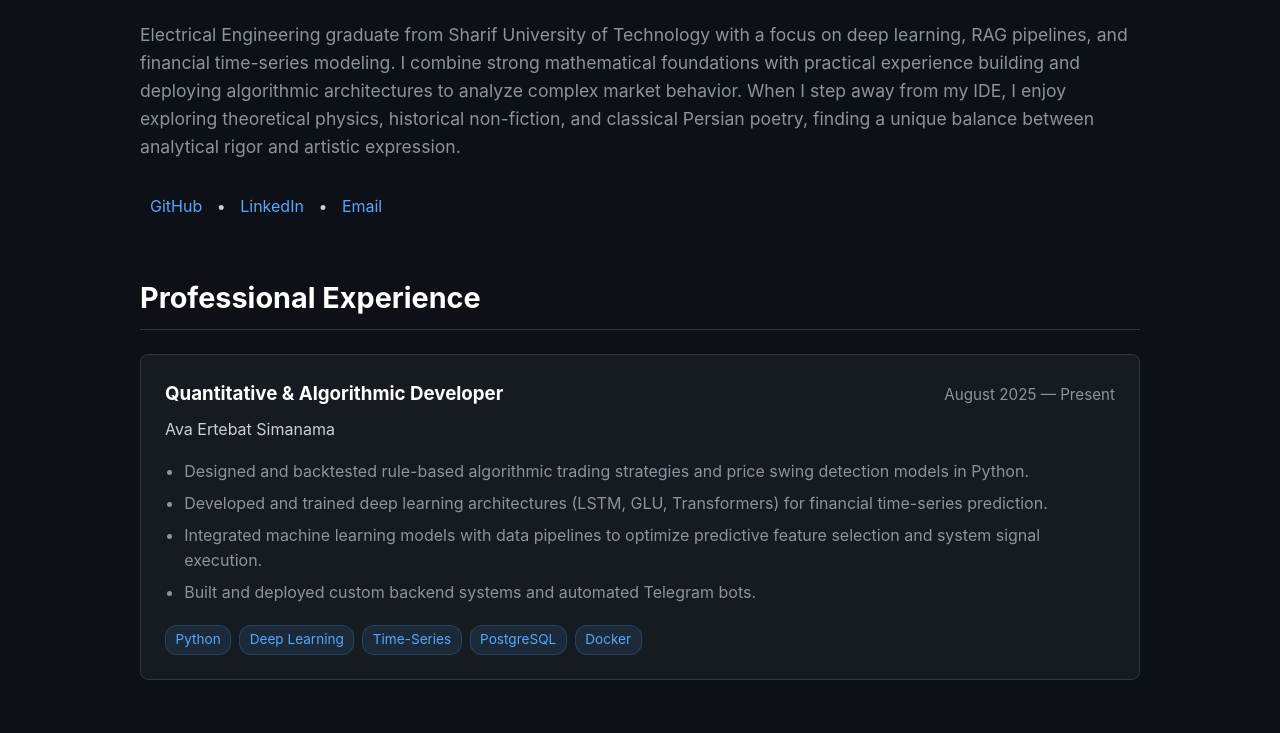
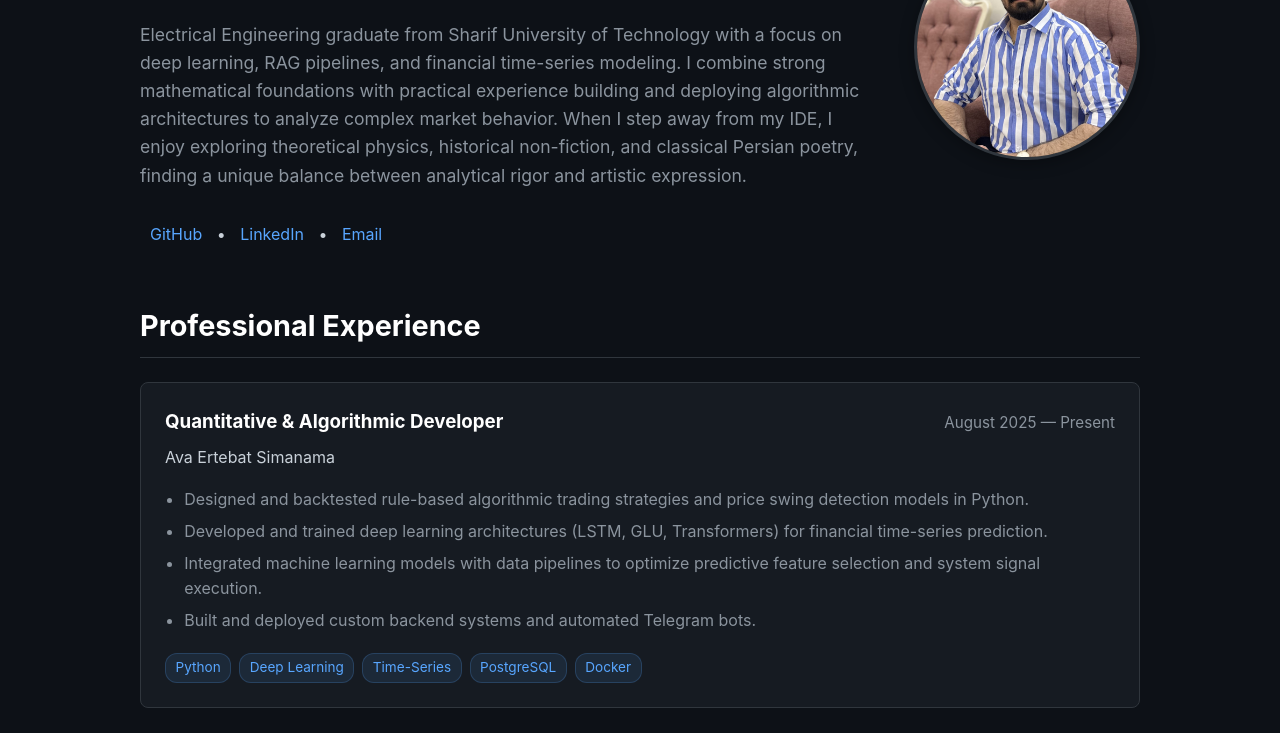
Before and after one commit to ArdalanGerami/ArdalanGerami.github.io, a plain HTML site: page index.html in a window 1280 px wide. Shown: the part 280-1013 px from the top of the page. Drawn offline with Linux system fonts and the light colour scheme.

Commit message:
Update index.html

```diff
--- a/index.html
+++ b/index.html
@@ -49,6 +49,29 @@
       margin: 0 auto;
       padding: 4rem 5%;
     }
+    .about-container {
+      display: flex;
+      align-items: center;
+      justify-content: space-between;
+      gap: 2rem;
+      flex-wrap: wrap-reverse;
+    }
+    .about-text-content {
+      flex: 1;
+      min-width: 300px;
+    }
+    .profile-pic {
+      width: 220px;
+      height: 220px;
+      border-radius: 50%;
+      object-fit: cover;
+      border: 3px solid var(--border);
+      box-shadow: 0 4px 15px rgba(0,0,0,0.3);
+    }
+    @media (max-width: 768px) {
+      .about-container { flex-direction: column-reverse; text-align: center; }
+      .profile-pic { width: 180px; height: 180px; }
+    }
     h1 { font-size: 2.8rem; color: #ffffff; margin-bottom: 0.2rem; }
     h2 { font-size: 1.8rem; color: #ffffff; border-bottom: 1px solid var(--border); padding-bottom: 0.5rem; margin-top: 3.5rem; }
     .subtitle { color: var(--accent); font-size: 1.2rem; font-weight: 500; margin-bottom: 1.5rem; }
@@ -97,7 +120,8 @@
   </header>
 
   <main>
-    <section id="about">
+    <section id="about" class="about-container">
+      <div class="about-text-content">
         <h1>Ardalan Gerami</h1>
         <div class="subtitle">AI & Signal Processing Specialist | Quantitative Developer</div>
         <p class="about-text">
@@ -107,6 +131,11 @@
           <a href="https://github.com/ArdalanGerami">GitHub</a> &bull;
           <a href="https://www.linkedin.com/in/ardalan-gerami-28090122b/">LinkedIn</a> &bull;
           <a href="mailto:ardalan.z.g.r@gmail.com">Email</a>
+        </div>
+      </div>
+
+      <div>
+        <img src="profile.jpg" alt="Ardalan Gerami" class="profile-pic">
       </div>
     </section>
 
```
Lines whose indentation alone changed are shown as unchanged.
